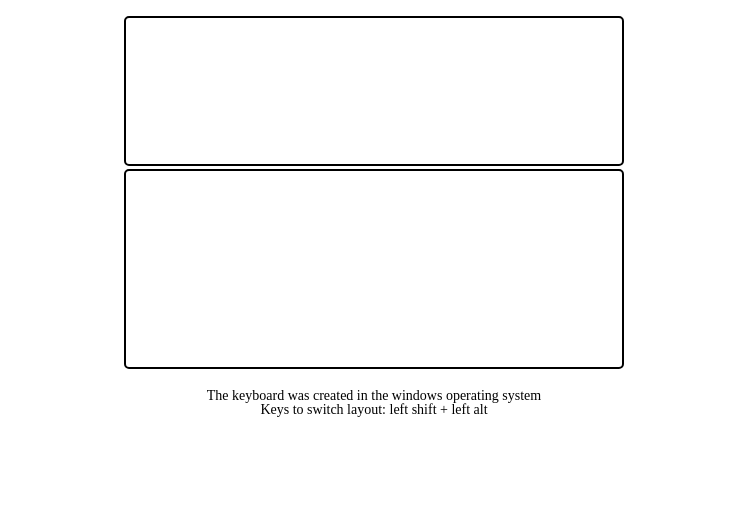
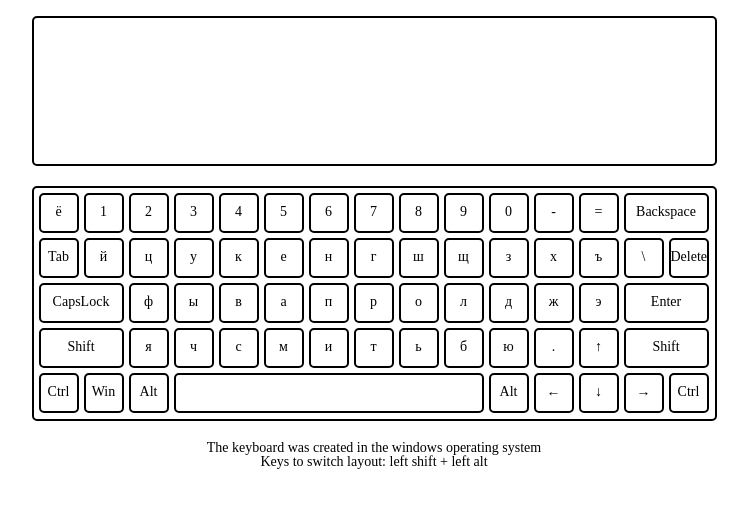
Before and after one commit to agtugchik/virtual-keyboard, a website with bundled scripts: page index.html in a window 1280 px wide. Shown: the part 50-558 px from the top of the page, without its empty margins (266-1014 px from the left). Built offline with nearby package versions, Linux system fonts and the light colour scheme.

Commit message:
feat: add virtual keyboard with keyboard and mouse listeners

```diff
--- a/css/style.scss
+++ b/css/style.scss
@@ -1,27 +1,64 @@
 @import "reset";
 @import "normalize";
 
+body{
+  overflow: hidden;
+}
 .container {
 	margin: 0 auto;
-	width: 500px;
+	width: 1000px;
 	.title {
 		text-align: center;
 	}
 	.textarea {
 		margin: 0 auto;
-    padding: 10px;
-		width: 500px;
+    padding: 5px;
+		width: 685px;
 		height: 150px;
     border: solid 2px black;
 		border-radius: 5px;
     resize: none;
+    display: block;
+    margin-bottom: 20px;
 	}
 	.keyboard {
 		margin: 0 auto;
-		width: 500px;
-		height: 200px;
+		width: 685px;
+		height: 235px;
 		border: solid 2px black;
 		border-radius: 5px;
+    display: flex;
+    flex-wrap: wrap;
+    padding: 5px;
+    gap: 5px;
+    .key {
+      padding-top: 10px;
+      width: 40px;
+      height: 40px;
+      text-align: center;
+      border: solid 2px black;
+      border-radius: 5px;
+      transition: 0.3s;
+      user-select: none;
+      &:hover {
+        background: rgb(197, 197, 197);
+      }
+    }
+    .key.active {
+      border-radius: 20px;
+      background: rgb(197, 197, 197);
+    }
+    .Backspace,
+    .CapsLock,
+    .Enter,
+    .ShiftLeft,
+    .ShiftRight
+    {
+      width: 85px;
+    }
+    .Space {
+      width: 310px;
+    }
 	}
   .description {
     text-align: center;
--- a/index.html
+++ b/index.html
@@ -10,7 +10,7 @@
 </head>
 
 <body>
-  <script src="./script.js"></script>
+  <script type="module" src="./js/script.js"></script>
 </body>
 
 </html>
--- /dev/null
+++ b/js/keyboard.js
@@ -0,0 +1,85 @@
+import keyCodesToRu from './objects-and-arrays.js';
+
+const keys = Object.keys(keyCodesToRu);
+
+const addKeys = (target) => {
+  keys.forEach((element) => {
+    const key = document.createElement('div');
+    key.classList.add(`${element}`, 'key');
+    if (element === 'ArrowUp' || element === 'ArrowLeft'
+      || element === 'ArrowDown' || element === 'ArrowRight'
+      || element === 'ControlLeft' || element === 'ControlRight'
+      || element === 'MetaLeft') {
+      if (element === 'ArrowUp') key.innerHTML = '&#8593;';
+      if (element === 'ArrowLeft') key.innerHTML = '&#8592;';
+      if (element === 'ArrowDown') key.innerHTML = '&#8595;';
+      if (element === 'ArrowRight') key.innerHTML = '&#8594;';
+      if (element === 'ControlLeft' || element === 'ControlRight') key.innerHTML = 'Ctrl';
+      if (element === 'MetaLeft') key.innerHTML = 'Win';
+    } else {
+      key.innerHTML = `${keyCodesToRu[element]}`;
+    }
+
+    target.append(key);
+  });
+};
+
+const mouseListener = (target) => {
+  target.addEventListener('mousedown', (event) => {
+    event.target.classList.add('active');
+  });
+
+  document.addEventListener('mouseup', () => {
+    keys.forEach((element) => {
+      document.querySelector(`.${element}`).classList.remove('active');
+    });
+  });
+};
+
+const keyboardListener = () => {
+  document.addEventListener('keydown', (event) => {
+    if (event.code === 'CapsLock') {
+      document.querySelector(`.${event.code}`).classList.toggle('active');
+    } else {
+      if (event.code === 'Tab') event.preventDefault();
+      document.querySelector(`.${event.code}`).classList.add('active');
+    }
+  });
+  document.addEventListener('keyup', (event) => {
+    if (event.code !== 'CapsLock') {
+      document.querySelector(`.${event.code}`).classList.remove('active');
+    }
+  });
+};
+
+const init = () => {
+  const container = document.createElement('div');
+  const name = document.createElement('h1');
+  const textarea = document.createElement('textarea');
+  const keyboard = document.createElement('div');
+  const description = document.createElement('p');
+
+  container.classList.add('container');
+  document.body.append(container);
+
+  name.classList.add('title');
+  name.innerHTML = 'Virtual Keyboard';
+  container.append(name);
+
+  textarea.classList.add('textarea');
+  container.append(textarea);
+
+  keyboard.classList.add('keyboard');
+  container.append(keyboard);
+
+  description.classList.add('description');
+  description.innerHTML = 'The keyboard was created in the windows operating system'
+    + '<br>Keys to switch layout: left shift + left alt';
+  container.append(description);
+
+  addKeys(keyboard);
+  mouseListener(keyboard);
+  keyboardListener();
+};
+
+export default init;
--- /dev/null
+++ b/js/objects-and-arrays.js
@@ -0,0 +1,86 @@
+const arrayEn = ['`', '1', '2', '3', '4', '5', '6', '7', '8', '9', '0', '-', '=', 'Backspace',
+  'Tab', 'q', 'w', 'e', 'r', 't', 'y', 'u', 'i', 'o', 'p', '[', ']', '\\', 'Delete',
+  'CapsLock', 'a', 's', 'd', 'f', 'g', 'h', 'j', 'k', 'l', ';', "'", 'Enter',
+  'Shift', 'z', 'x', 'c', 'v', 'b', 'n', 'm', ',', '.', '/', 'ArrowUp', 'Shift',
+  'Control', 'Meta', 'Alt', ' ', 'Alt', 'ArrowLeft', 'ArrowDown', 'ArrowRight', 'Control'];
+const arrayRu = ['ё', '1', '2', '3', '4', '5', '6', '7', '8', '9', '0', '-', '=', 'Backspace',
+  'Tab', 'й', 'ц', 'у', 'к', 'е', 'н', 'г', 'ш', 'щ', 'з', 'х', 'ъ', '\\', 'Delete',
+  'CapsLock', 'ф', 'ы', 'в', 'а', 'п', 'р', 'о', 'л', 'д', 'ж', 'э', 'Enter',
+  'Shift', 'я', 'ч', 'с', 'м', 'и', 'т', 'ь', 'б', 'ю', '.', 'ArrowUp', 'Shift',
+  'Control', 'Meta', 'Alt', ' ', 'Alt', 'Control', 'ArrowLeft', 'ArrowDown', 'ArrowRight'];
+
+const keyCodes = ['Backquote', 'Digit1', 'Digit2', 'Digit3', 'Digit4', 'Digit5', 'Digit6',
+  'Digit7', 'Digit8', 'Digit9', 'Digit0', 'Minus', 'Equal', ' ', 'Tab', 'KeyQ', 'KeyW',
+  'KeyE', 'KeyR', 'KeyT', 'KeyY', 'KeyU', 'KeyI', 'KeyO', 'KeyP', 'BracketLeft', 'BracketRight',
+  'Backslash', 'Delete', 'CapsLock', 'KeyA', 'KeyS', 'KeyD', 'KeyF', 'KeyG', 'KeyH', 'KeyJ', 'KeyK',
+  'KeyL', 'Semicolon', 'Quote', 'Enter', 'ShiftLeft', 'KeyZ', 'KeyX', 'KeyC', 'KeyV', 'KeyB',
+  'KeyN', 'KeyM', 'Comma', 'Period', 'Slash', 'ArrowUp', 'ShiftRight', 'ControlLeft', 'MetaLeft',
+  'AltLeft', 'Space', 'AltRight', 'ControlRight', 'ArrowLeft', 'ArrowDown', 'ArrowRight'];
+
+const keyCodesToRu = {
+  Backquote: 'ё',
+  Digit1: '1',
+  Digit2: '2',
+  Digit3: '3',
+  Digit4: '4',
+  Digit5: '5',
+  Digit6: '6',
+  Digit7: '7',
+  Digit8: '8',
+  Digit9: '9',
+  Digit0: '0',
+  Minus: '-',
+  Equal: '=',
+  Backspace: 'Backspace',
+  Tab: 'Tab',
+  KeyQ: 'й',
+  KeyW: 'ц',
+  KeyE: 'у',
+  KeyR: 'к',
+  KeyT: 'е',
+  KeyY: 'н',
+  KeyU: 'г',
+  KeyI: 'ш',
+  KeyO: 'щ',
+  KeyP: 'з',
+  BracketLeft: 'х',
+  BracketRight: 'ъ',
+  Backslash: '\\',
+  Delete: 'Delete',
+  CapsLock: 'CapsLock',
+  KeyA: 'ф',
+  KeyS: 'ы',
+  KeyD: 'в',
+  KeyF: 'а',
+  KeyG: 'п',
+  KeyH: 'р',
+  KeyJ: 'о',
+  KeyK: 'л',
+  KeyL: 'д',
+  Semicolon: 'ж',
+  Quote: 'э',
+  Enter: 'Enter',
+  ShiftLeft: 'Shift',
+  KeyZ: 'я',
+  KeyX: 'ч',
+  KeyC: 'с',
+  KeyV: 'м',
+  KeyB: 'и',
+  KeyN: 'т',
+  KeyM: 'ь',
+  Comma: 'б',
+  Period: 'ю',
+  Slash: '.',
+  ArrowUp: 'ArrowUp',
+  ShiftRight: 'Shift',
+  ControlLeft: 'Control',
+  MetaLeft: 'Meta',
+  AltLeft: 'Alt',
+  Space: ' ',
+  AltRight: 'Alt',
+  ArrowLeft: 'ArrowLeft',
+  ArrowDown: 'ArrowDown',
+  ArrowRight: 'ArrowRight',
+  ControlRight: 'Control',
+};
+export default keyCodesToRu;
--- /dev/null
+++ b/js/script.js
@@ -0,0 +1,3 @@
+import init from './keyboard.js';
+
+init();
--- a/script.js
+++ /dev/null
@@ -1,27 +0,0 @@
-const init = () => {
-  const container = document.createElement('div');
-  const name = document.createElement('h1');
-  const textarea = document.createElement('textarea');
-  const keyboard = document.createElement('div');
-  const description = document.createElement('p');
-
-  container.classList.add('container');
-  document.body.append(container);
-
-  name.classList.add('title');
-  name.innerHTML = 'Virtual Keyboard';
-  container.append(name);
-
-  textarea.classList.add('textarea');
-  container.append(textarea);
-
-  keyboard.classList.add('keyboard');
-  container.append(keyboard);
-
-  description.classList.add('description');
-  description.innerHTML = 'The keyboard was created in the windows operating system'
-    + '<br>Keys to switch layout: left shift + left alt';
-  container.append(description);
-};
-
-init();
```
Also changed, not shown: css/style.css.
